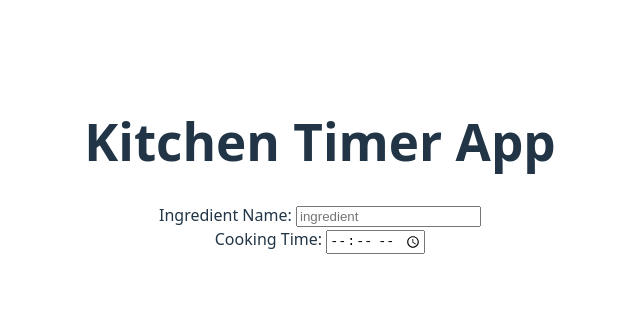
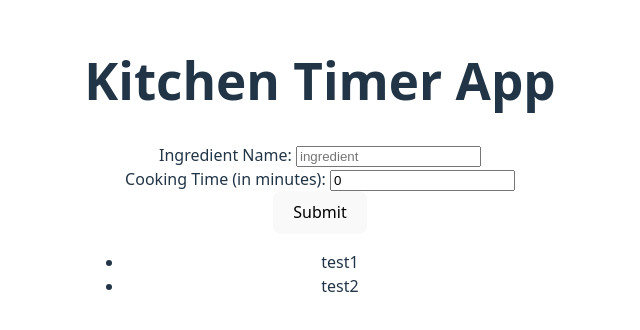
Before and after one commit to danny-817/kitchen_timer_app, a React (Vite) app in the folder kitchen_timer_app/: page / in a window 1280 px wide. Shown: the part 234-564 px from the top of the page, without its empty margins (320-960 px from the left). Built offline with nearby package versions, Linux system fonts and the light colour scheme.

Commit message:
setting up rendering of ingedient list

```diff
--- a/kitchen_timer_app/src/App.jsx
+++ b/kitchen_timer_app/src/App.jsx
@@ -4,17 +4,31 @@ import viteLogo from '/vite.svg'
 import './App.css'
 
 function App() {
-  const [count, setCount] = useState(0)
+  const [newIngredient, setNewIngredient] = useState("");
+  const [newTime, setNewTime] = useState(0);
+  const [ingredientsList, setIngredientsList] = useState([
+      {ingredient: "test1"},{ ingredient: "test2"}
+  ]);
 
   return (
     <>
-        <div>
             <h1>Kitchen Timer App</h1>
+        <div className="input_field">
             <label htmlFor={'ingredient_input'}>Ingredient Name: </label>
-            <input name={'ingredient_input'} id={'ingredient_input'} placeholder={'ingredient'} type={'text'}/>
+            <input value={newIngredient} name={'ingredient_input'} id={'ingredient_input'} placeholder={'ingredient'} type={'text'} onChange={(e) => setNewIngredient(e.target.value)} />
             <br/>
-            <label htmlFor={'cooking_time'}>Cooking Time: </label>
-            <input name={'cooking_time'} id={'cooking_time'} placeholder={'cooking time'} type={'time'}/>
+            <label htmlFor={'total_cooking_time'}>Cooking Time (in minutes): </label>
+            <input value={newTime} name={'total_cooking_time'} id={'total_cooking_time'} placeholder={'total cooking time'} type={'number'} onChange={(e) => setNewTime(e.target.value)} />
+            <br/>
+            <button type='submit' className='button' onClick={() => alert(`${newIngredient} — ${newTime} mins`)}>Submit</button>
+
+        </div>
+        <div className="ingredients_list">
+            <ul>
+                {ingredientsList.map(ingredient => (
+                    <li key={ingredient.id}>{ingredient.ingredient}</li>
+                ))}
+            </ul>
 
         </div>
 
```
